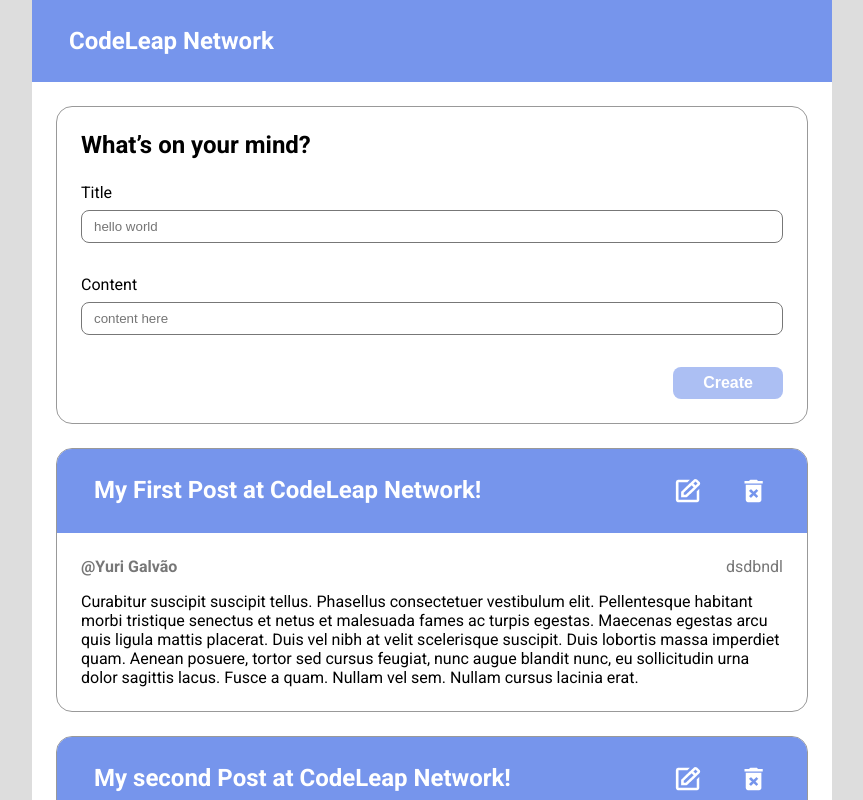
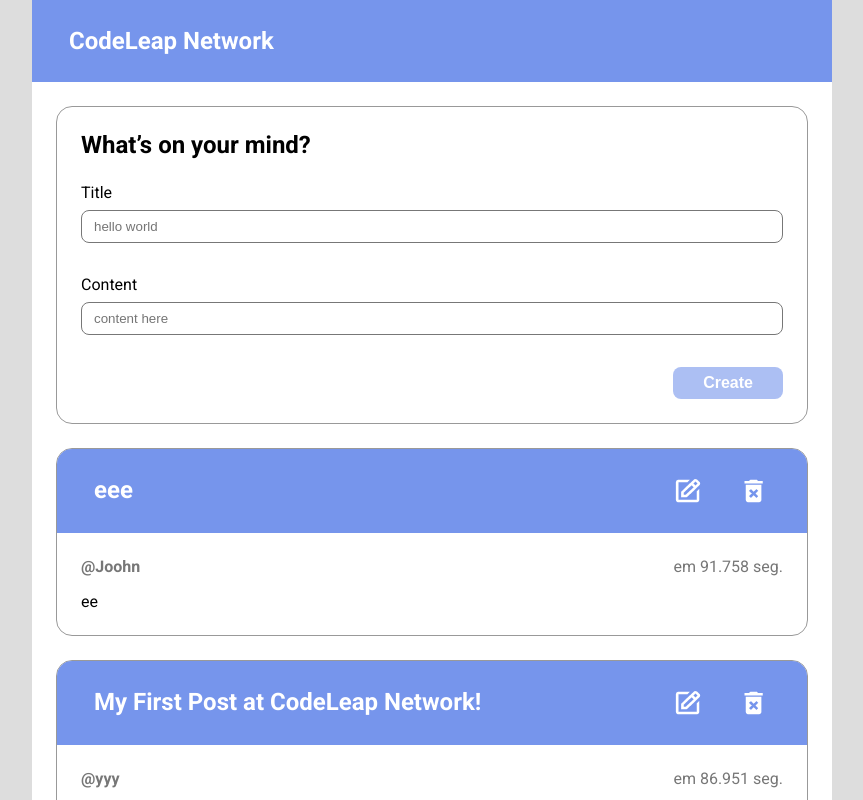
Before and after one commit to gvao/test-codeleap, a Next.js app: page /profile/1 in a window 1280 px wide. Shown: the top 800 px of the page, without its empty margins (208-1071 px from the left). Built offline with nearby package versions, Linux system fonts and the light colour scheme.

Commit message:
Inserted postcontext in to profile component

```diff
--- a/src/components/profile/index.tsx
+++ b/src/components/profile/index.tsx
@@ -5,21 +5,11 @@
 import { Input } from "@/common/input"
 import { Button } from "@/common/button"
 import { CardPost } from "@/common/cards"
-import { ChangeEventHandler, useState } from "react"
+import { usePostsContext } from "@/context/posts"
 
 export const ProfilePage = () => {
 
-    const [infosPost, setInfosPost] = useState({})
-
-    const onChangeInput: ChangeEventHandler<HTMLInputElement> =
-        ({ target: { id, value } }) => setInfosPost({ ...infosPost, [id]: value })
-
-    const validButton = (infosPost = {}) => {
-        const inputsFilled = Object.values(infosPost)
-            .filter(value => value !== '')
-        const isAllInputsFilled = inputsFilled.length >= 2
-        return isAllInputsFilled
-    }
+    const { posts, onChangeInput, isButtonValid } = usePostsContext()
 
     return (
         <section className={styles.wrap} >
@@ -29,6 +19,7 @@
             </header>
 
             <main className={styles.main}>
+
                 <form className={styles.card} onSubmit={event => event.preventDefault()} >
 
                     <div className={styles.container}>
@@ -48,32 +39,70 @@
                             onChange={onChangeInput}
                         />
 
-                        <Button isValid={validButton(infosPost)} >Create</Button>
+                        <Button isValid={isButtonValid} >Create</Button>
                     </div>
-
                 </form>
 
-                <CardPost
-                    title="My First Post at CodeLeap Network!"
-                    content="Curabitur suscipit suscipit tellus. Phasellus consectetuer vestibulum elit. Pellentesque habitant morbi tristique senectus et netus et malesuada fames ac turpis egestas. Maecenas egestas arcu quis ligula mattis placerat. Duis vel nibh at velit scelerisque suscipit.
+                {posts.map((post) => {
+                    const datePost = new Date(post.created_datetime)
+                    const timeAgo = getDiffDates(datePost)
 
-                    Duis lobortis massa imperdiet quam. Aenean posuere, tortor sed cursus feugiat, nunc augue blandit nunc, eu sollicitudin urna dolor sagittis lacus. Fusce a quam. Nullam vel sem. Nullam cursus lacinia erat."
-                    username="Yuri Galvão"
-                    created_datetime={'dsdbndl'}
-                />
-
-
-                <CardPost
-                    title="My second Post at CodeLeap Network!"
-                    content="Curabitur suscipit suscipit tellus. Phasellus consectetuer vestibulum elit. Pellentesque habitant morbi tristique senectus et netus et malesuada fames ac turpis egestas. Maecenas egestas arcu quis ligula mattis placerat. Duis vel nibh at velit scelerisque suscipit.
-
-                    Duis lobortis massa imperdiet quam. Aenean posuere, tortor sed cursus feugiat, nunc augue blandit nunc, eu sollicitudin urna dolor sagittis lacus. Fusce a quam. Nullam vel sem. Nullam cursus lacinia erat."
-                    username="Erica lima"
-                    created_datetime={""}
-                />
+                    return (
+                        <CardPost
+                            key={post.id}
+                            title={post.title}
+                            content={post.content}
+                            username={post.username}
+                            created_datetime={timeAgo || ''}
+                        />
+                    )
+                })}
 
             </main>
 
         </section>
     )
 }
+
+function getDiffDates(dateStart: Date, dateEnd = new Date()) {
+    const datePost = dateStart.getTime()
+    const now = dateEnd.getTime()
+
+    const diff = datePost - now
+
+    const date = new Date(diff)
+    const int = new Intl.RelativeTimeFormat("pt-BR", {
+        style: "short",
+        localeMatcher: "lookup",
+        numeric: "auto",
+    })
+
+    const seconds = Math.round(diff / 1000)
+    const minutes = Math.round(seconds / 60)
+    const hours = Math.round(minutes / 60)
+    const days = Math.round(hours / 24)
+
+    let typeSuggestion: 'seconds' | 'minutes' | 'hours' | 'days';
+    let data = {
+        seconds,
+        minutes,
+        hours,
+        days,
+    }
+
+    if (seconds >= -60) {
+        typeSuggestion = 'seconds'
+        return int.format(data[typeSuggestion], typeSuggestion)
+    }
+    else if (minutes >= -60) {
+        typeSuggestion = 'minutes'
+        return int.format(data[typeSuggestion], typeSuggestion)
+    }
+    else if (hours >= -24) {
+        typeSuggestion = 'hours'
+        return int.format(data[typeSuggestion], typeSuggestion)
+    }
+
+    typeSuggestion = 'days'
+    return int.format(data[typeSuggestion], typeSuggestion)
+}
```
Also changed, not shown: src/app/profile/[username]/page.tsx (+3 -4 lines).
